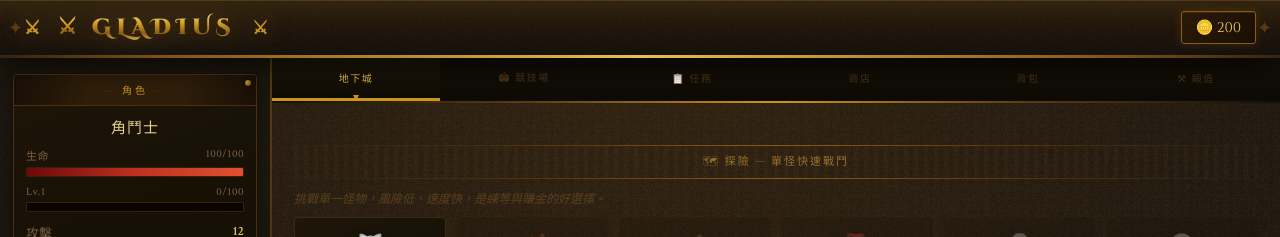
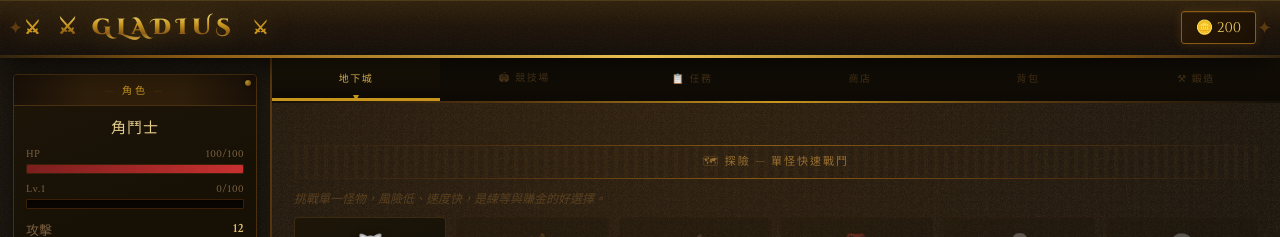
Before and after one commit to etnperlong/Gladius-RPG, a React (Vite) app: page / in a window 1280 px wide. Shown: the top 237 px of the page. Built offline with nearby package versions, Linux system fonts and the light colour scheme.

Commit message:
fix: wire extracted battle and hp components

```diff
--- a/src/legacy/game.tsx
+++ b/src/legacy/game.tsx
@@ -873,10 +873,7 @@
               <div className="ph">角色</div>
               <div className="pb">
                 <div className="pname">{player.name}</div>
-                <div className="bw">
-                  <div className="bl"><span>生命</span><span>{player.hp}/{tMhp}</span></div>
-                  <div className="bt"><div className="bf hf" style={{width:`${hpPct}%`}}/></div>
-                </div>
+                <HpBar cur={player.hp} max={tMhp} />
                 <div className="bw">
                   <div className="bl"><span>Lv.{player.level}</span><span>{player.exp}/{player.expNeeded}</span></div>
                   <div className="bt"><div className="bf ef" style={{width:`${expPct}%`}}/></div>
@@ -1342,7 +1339,11 @@
                         </div>
                       </div>
 
-                      <ReplayLog lines={replay.lines} cursor={replay.cursor}/>
+                      {replay.cursor < replay.lines.length ? (
+                        <ReplayLog lines={replay.lines} cursor={replay.cursor}/>
+                      ) : (
+                        <BattleLog log={replay.lines}/>
+                      )}
 
                       <div className="bact" style={{marginTop:12}}>
                         {replay.cursor<replay.lines.length?(
```
